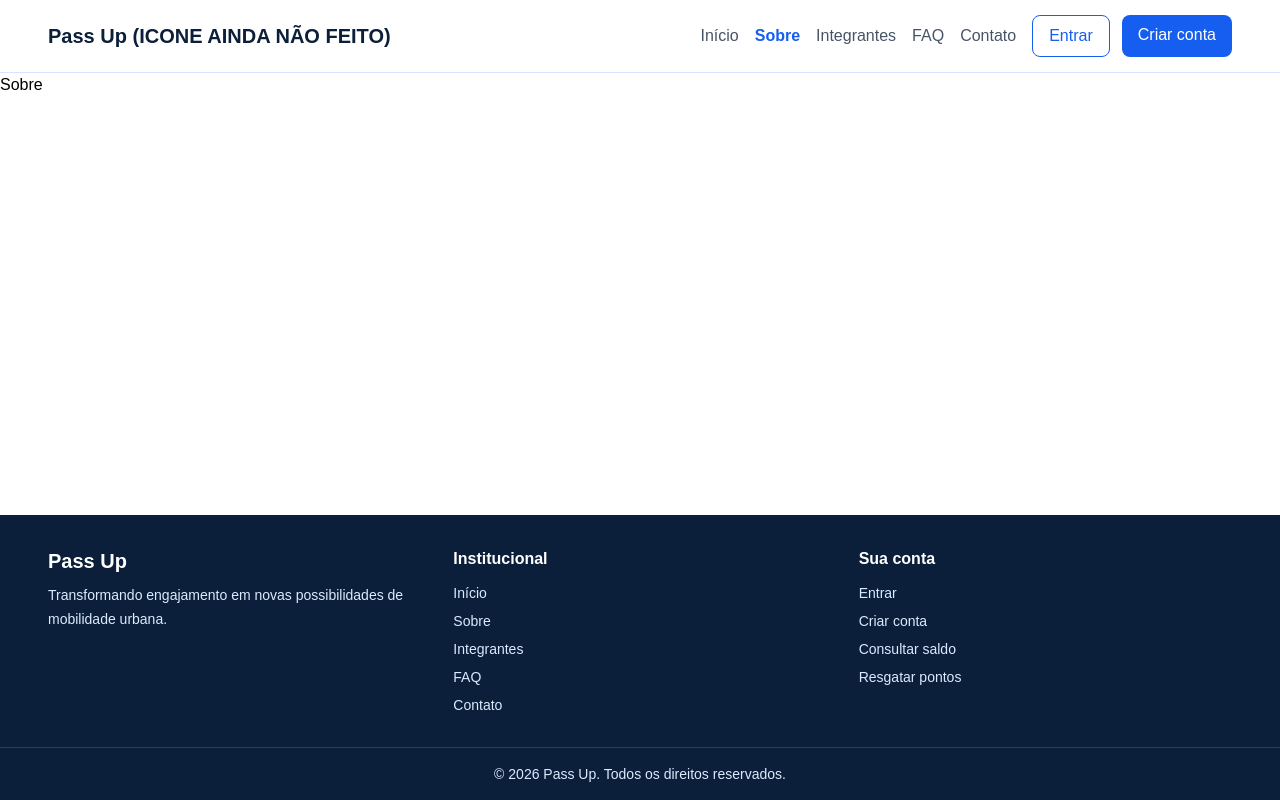
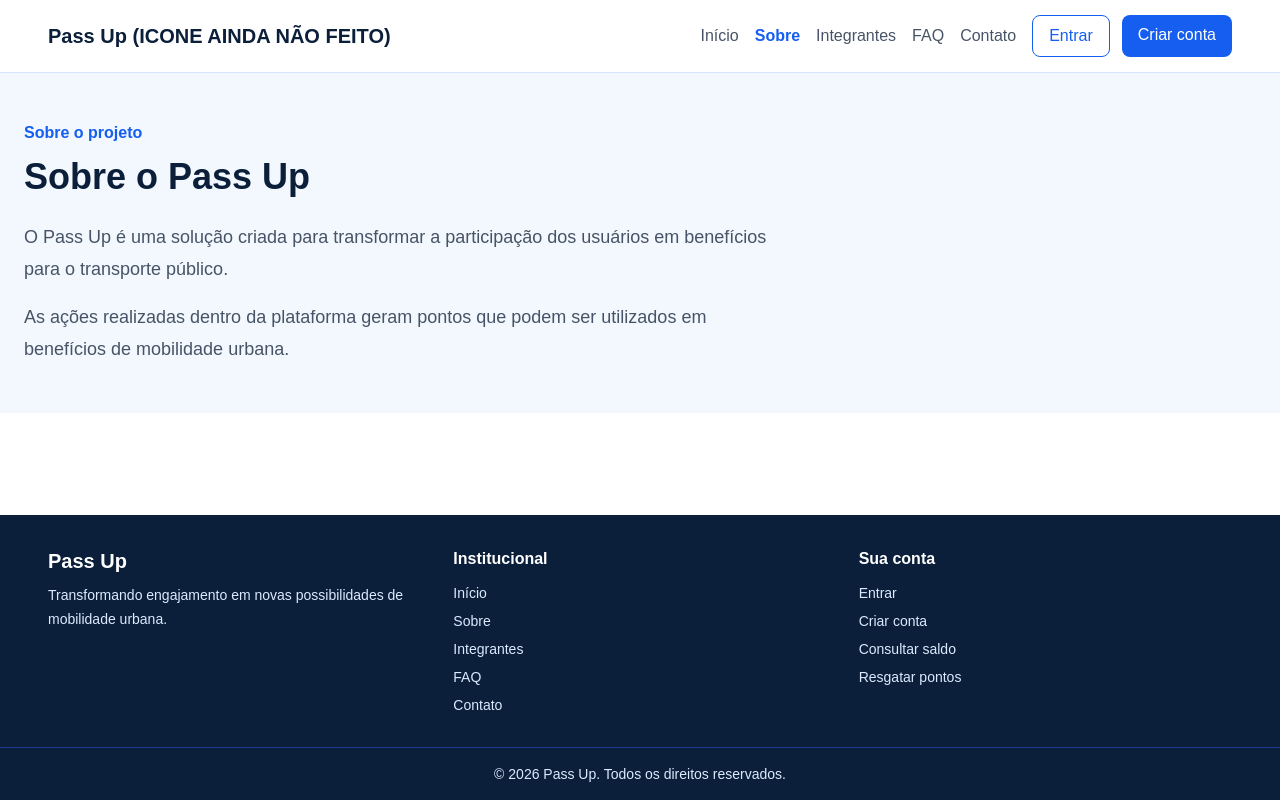
Before and after one commit to pivattidev/passup, a React (Vite) app: page /sobre in a window 1280 px wide. Built offline with nearby package versions, Linux system fonts and the light colour scheme.

Commit message:
feat: adicionado conteudo base da pagina sobre.

```diff
--- a/src/pages/Sobre/Sobre.tsx
+++ b/src/pages/Sobre/Sobre.tsx
@@ -1,7 +1,27 @@
 export default function Sobre() {
   return (
-    <main>
-        <h1>Sobre</h1>
+    <main className="bg-[#F2F8FD] px-6 py-12 text-[#0B1F3A]">
+      <section className="mx-auto max-w-[1600px]">
+        <p className="font-semibold text-[#155EEF]">
+          Sobre o projeto
+        </p>
+
+        <h1 className="mt-3 text-4xl font-bold">
+          Sobre o Pass Up
+        </h1>
+
+        <div className="mt-6 max-w-3xl space-y-4 text-lg leading-8 text-[#475467]">
+          <p>
+            O Pass Up é uma solução criada para transformar a participação dos
+            usuários em benefícios para o transporte público.
+          </p>
+
+          <p>
+            As ações realizadas dentro da plataforma geram pontos que podem ser
+            utilizados em benefícios de mobilidade urbana.
+          </p>
+        </div>
+      </section>
     </main>
   )
 }
```
